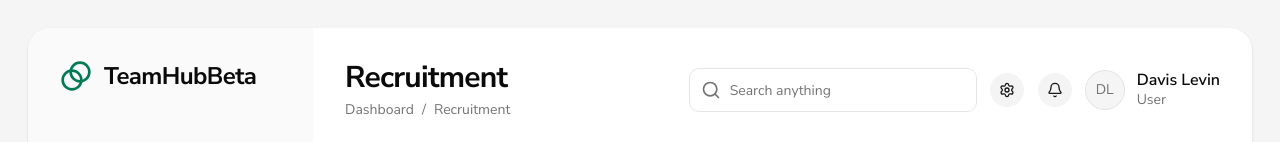
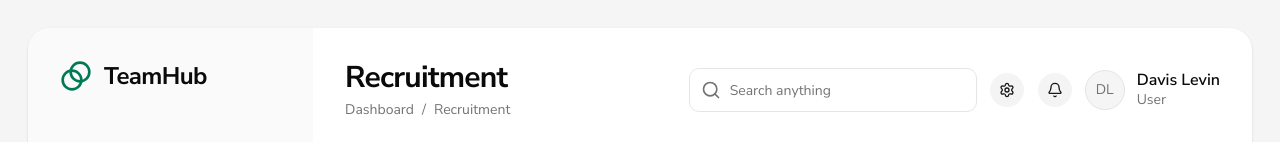
Before and after one commit to ccweerasinghe1994/hr-dashboard-v2, a Next.js app: page / in a window 1280 px wide. Shown: the top 142 px of the page. Built offline with nearby package versions, Linux system fonts and the light colour scheme.

Commit message:
fix: correct TeamHub logo text to remove 'Beta'

```diff
--- a/components/recruitment-dashboard/team-hub-logo.tsx
+++ b/components/recruitment-dashboard/team-hub-logo.tsx
@@ -9,7 +9,7 @@ export function TeamHubLogo() {
     >
       <Blend aria-hidden="true" className="size-8 text-primary" />
       <span className="font-heading text-2xl font-bold tracking-tight">
-        TeamHubBeta
+        TeamHub
       </span>
     </a>
   );
```
